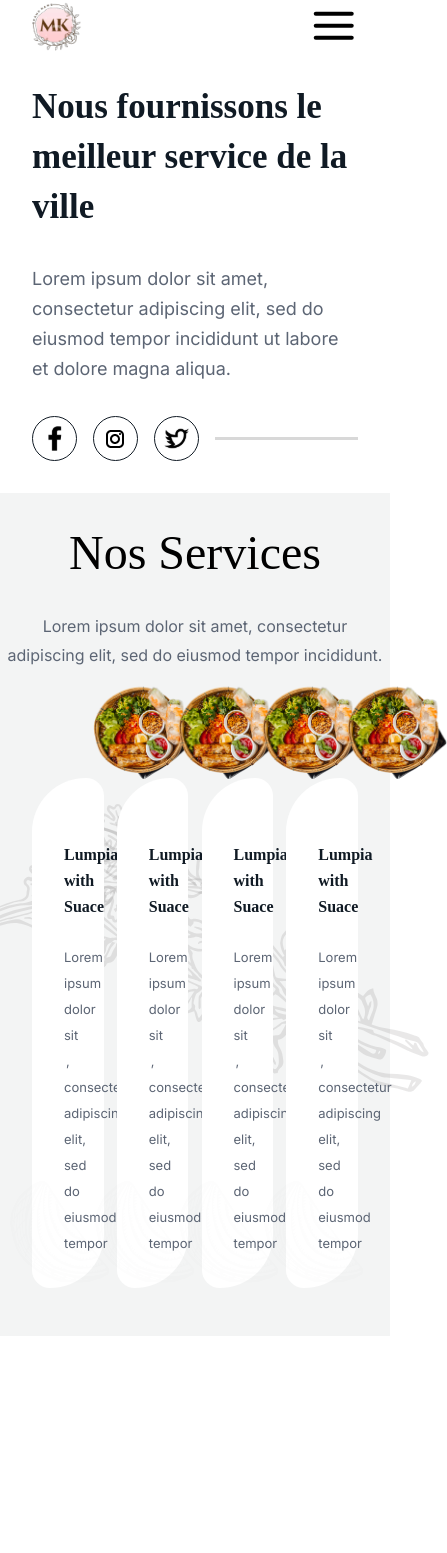
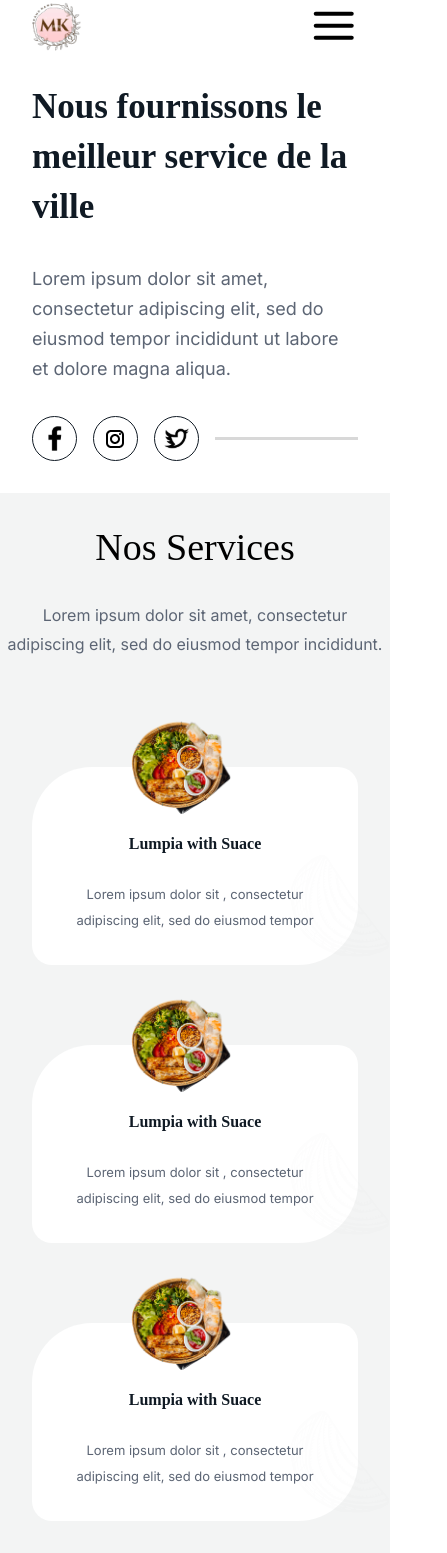
Before and after one commit to PhoenixMputu/MK-Service, a Next.js app: page / in a window 390 px wide. Shown: the top 1553 px of the page, 447 px wide, since content can reach past the window. Before the commit the page ends 1384 px from the top, so only its background shows below. Built offline with nearby package versions, Linux system fonts and the light colour scheme; a web font is replaced by a local one.

Commit message:
add responsive service section

```diff
--- a/app/page.module.css
+++ b/app/page.module.css
@@ -276,8 +276,10 @@
   .circle,
   .fleur,
   .sheet,
-  .sheet_1 {
-    display: none;
+  .sheet_1,
+  .rameau,
+  .rameauInvercer {
+    display: none !important;
   }
 
   .headline {
@@ -288,4 +290,23 @@
   .hero_description {
     font-size: 18px;
   }
+
+  .service_title {
+    font-size: 38px;
+  }
+
+  .section_description {
+    width: 100% !important;
+    margin: 0 2rem !important;
+    text-align: center !important;
+    font-size: 14px !important;
+  }
+
+  .service_container {
+    row-gap: 2rem !important;
+  }
+
+  .service_item {
+    width: 100%;
+  }
 }
```
